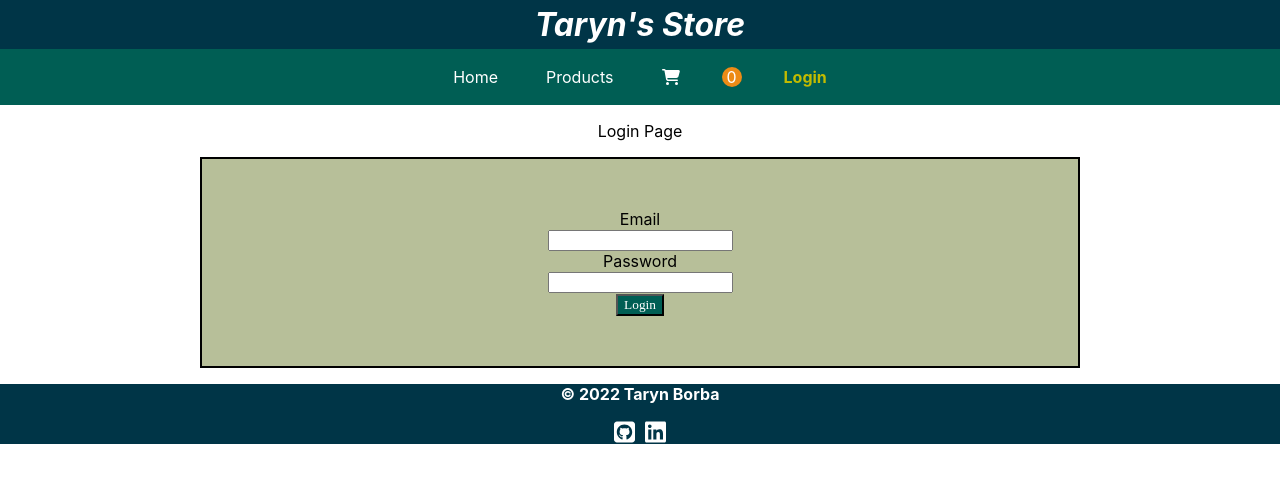
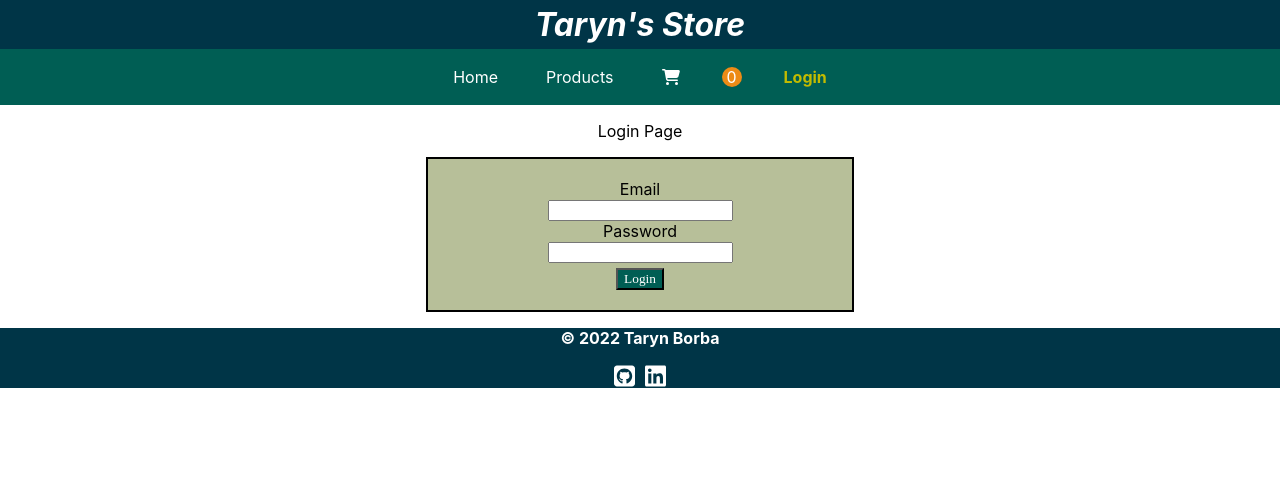
Before and after one commit to tborba1/react-final-project, a React (Create React App) app: page /login in a window 1280 px wide. Shown: the top 482 px of the page. Built offline with nearby package versions, Linux system fonts and the light colour scheme.

Commit message:
updated FormContainer styling for Login

```diff
--- a/src/components/StyledComponents.js
+++ b/src/components/StyledComponents.js
@@ -172,11 +172,9 @@ export const CartCircle = styled.div`
 
 export const FormContainer = styled.div`
   background-color: #b7bf99;
-  // width: 50%;
-  // height: 50%;
-  margin-left: 200px;
-  margin-right: 200px;
-  padding: 50px;
+  padding: 20px;
+  width: 30%;
+  margin: auto;
   border: 2px solid black;
 `;
 
@@ -184,6 +182,7 @@ export const LoginButton = styled.button`
   font-family: Nunito;
   background-color: #005e54;
   color: white;
+  margin-top: 5px;
 `;
 
 // export const Colors = {
@@ -198,7 +197,6 @@ color: #005E54; teal
 color: #588157; dark olive green
 color: #C2BB00; dirty lime green
 color: #B7BF99; light dirty lime green
-color: #E1523D; bright red
 color: #C43302; dark red
 color: #ED8B16; tangerine
 color: #EDAA25; dark tangerine
```
